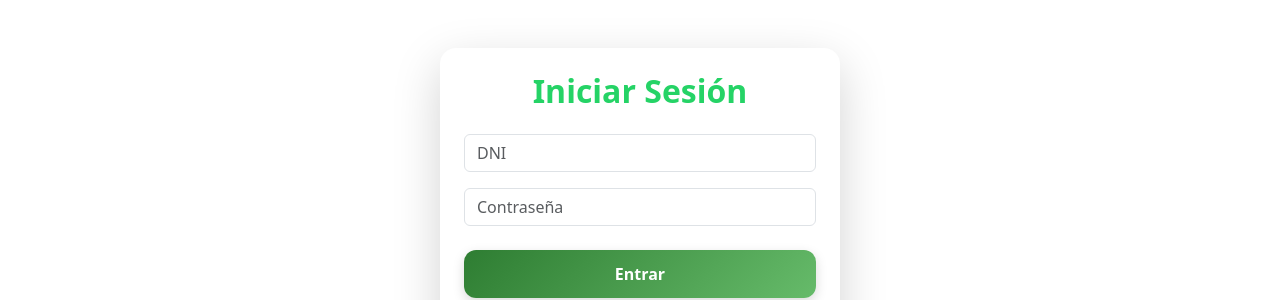
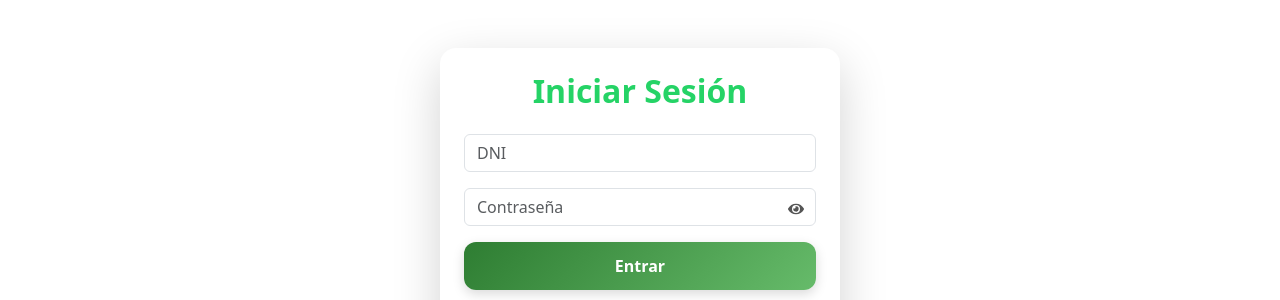
Before and after one commit to GianProgrammer/NutriStetic-Turnos, a React (Vite) app in the folder frontend/: page /login in a window 1280 px wide. Shown: the top 300 px of the page. Built offline with nearby package versions, Linux system fonts and the light colour scheme.

Commit message:
added a button that shows password in login and register

```diff
--- a/frontend/src/pages/login.jsx
+++ b/frontend/src/pages/login.jsx
@@ -2,9 +2,11 @@
 import { useState } from "react";
 import axios from "axios";
 import jwtDecode from "jwt-decode";
+import { FaEye, FaEyeSlash } from "react-icons/fa";
 
 function Login({ setUser }) {
   const [form, setForm] = useState({ dni: "", password: "" });
+  const [showPassw, setShowPassw] = useState(false);
 
   const handleChange = (e) => {
     setForm({ ...form, [e.target.name]: e.target.value });
@@ -51,14 +53,29 @@ function Login({ setUser }) {
             onChange={handleChange}
             required
           />
+          <div className="position-relative mb-3">
             <input
-            type="password"
+              type={showPassw ? "text" : "password"}
               name="password"
               placeholder="Contraseña"
-            className="form-control mb-4"
+              className="form-control"
               onChange={handleChange}
               required
             />
+            <span
+              onClick={() => setShowPassw(!showPassw)}
+              style={{
+                position: "absolute",
+                right: "12px",
+                top: "50%",
+                transform: "translateY(-50%)",
+                cursor: "pointer",
+                color: "#555",
+              }}
+            >
+              {showPassw ? <FaEyeSlash /> : <FaEye />}
+            </span>
+          </div>
           <button
             type="submit"
             className="btn w-100 fw-bold text-white"
--- a/frontend/src/pages/register.jsx
+++ b/frontend/src/pages/register.jsx
@@ -1,6 +1,7 @@
 // src/pages/register.jsx
 import { useState } from "react";
 import axios from "axios";
+import { FaEye, FaEyeSlash } from "react-icons/fa";
 
 function Register() {
   const [form, setForm] = useState({
@@ -9,6 +10,7 @@ function Register() {
     password: "",
     role: "usuario", // valor por defecto
   });
+  const [showPassw, setShowPassw] = useState(false);
 
   const handleChange = (e) => {
     setForm({ ...form, [e.target.name]: e.target.value });
@@ -55,15 +57,29 @@ function Register() {
             onChange={handleChange}
             required
           />
+          <div className="position-relative mb-3">
             <input
-            type="password"
+              type={showPassw ? "text" : "password"}
               name="password"
               placeholder="Contraseña"
-            className="form-control mb-3"
+              className="form-control"
               onChange={handleChange}
               required
             />
-
+            <span
+              onClick={() => setShowPassw(!showPassw)}
+              style={{
+                position: "absolute",
+                right: "12px",
+                top: "50%",
+                transform: "translateY(-50%)",
+                cursor: "pointer",
+                color: "#555",
+              }}
+            >
+              {showPassw ? <FaEyeSlash /> : <FaEye />}
+            </span>
+          </div>
           <button
             type="submit"
             className="btn w-100 fw-bold text-white"
```
Lines whose indentation alone changed are shown as unchanged.
